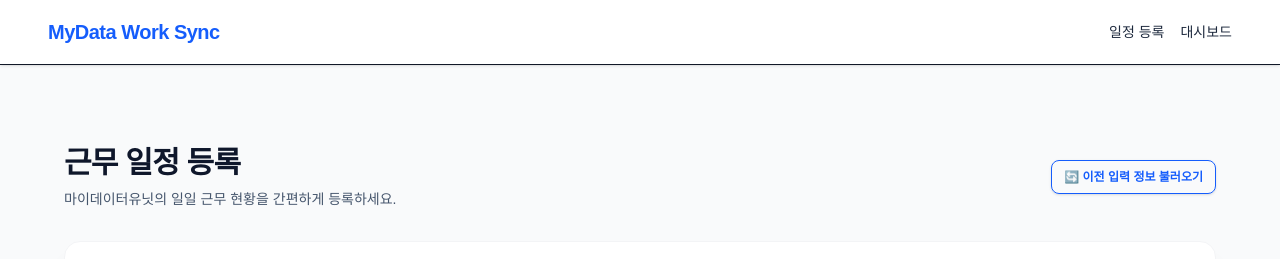
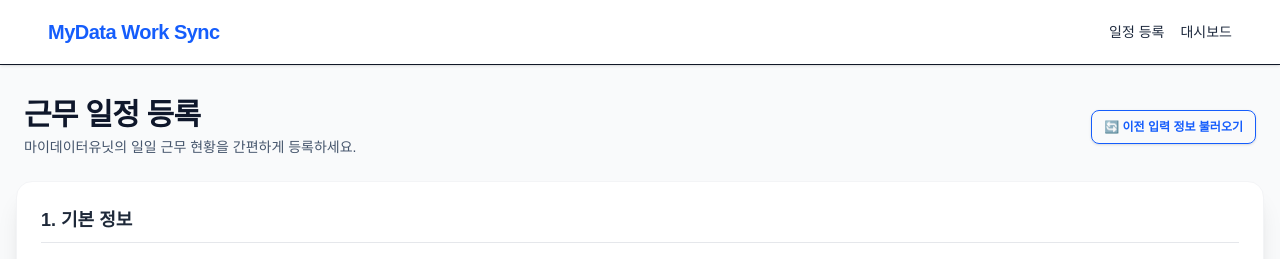
Before and after one commit to comphyun-rgb/unit_working_schedule, a Next.js app: page / in a window 1280 px wide. Shown: the top 259 px of the page. Built offline with nearby package versions, Linux system fonts and the light colour scheme; no server answers.

Commit message:
style: minimize outer layouts margins and paddings to prevent wide side gray spaces

```diff
--- a/src/app/layout.tsx
+++ b/src/app/layout.tsx
@@ -32,7 +32,7 @@ export default function RootLayout({
             </nav>
           </div>
         </header>
-        <main className="flex-1 w-full p-4 md:p-12">
+        <main className="flex-1 w-full p-2 md:p-4">
           {children}
         </main>
       </body>
--- a/src/app/page.tsx
+++ b/src/app/page.tsx
@@ -155,12 +155,12 @@ export default function RegisterPage() {
   };
 
   return (
-    <div className="w-full max-w-7xl mx-auto py-8 px-4 text-slate-900">
+    <div className="w-full py-4 text-slate-900">
       {/* Header Title */}
-      <div className="mb-8 flex flex-col md:flex-row md:items-center justify-between gap-4">
+      <div className="mb-6 flex flex-col md:flex-row md:items-center justify-between gap-4 px-2">
         <div>
-          <h1 className="text-3xl font-extrabold tracking-tight text-slate-900">근무 일정 등록</h1>
-          <p className="text-slate-600 mt-2 text-sm">마이데이터유닛의 일일 근무 현황을 간편하게 등록하세요.</p>
+          <h1 className="text-2xl md:text-3xl font-extrabold tracking-tight text-slate-900">근무 일정 등록</h1>
+          <p className="text-slate-600 mt-1 text-sm">마이데이터유닛의 일일 근무 현황을 간편하게 등록하세요.</p>
         </div>
         <div className="shrink-0">
           <button
@@ -175,7 +175,7 @@ export default function RegisterPage() {
       </div>
 
       {/* Registration Form Card */}
-      <form onSubmit={handleSubmit} className="bg-white rounded-2xl p-6 md:p-8 border border-gray-100 shadow-xl flex flex-col gap-6">
+      <form onSubmit={handleSubmit} className="bg-white rounded-2xl p-4 md:p-6 border border-gray-100 shadow-xl flex flex-col gap-6 w-full">
 
         {/* Section 1: Basic Information */}
         <section className="space-y-4">
```
